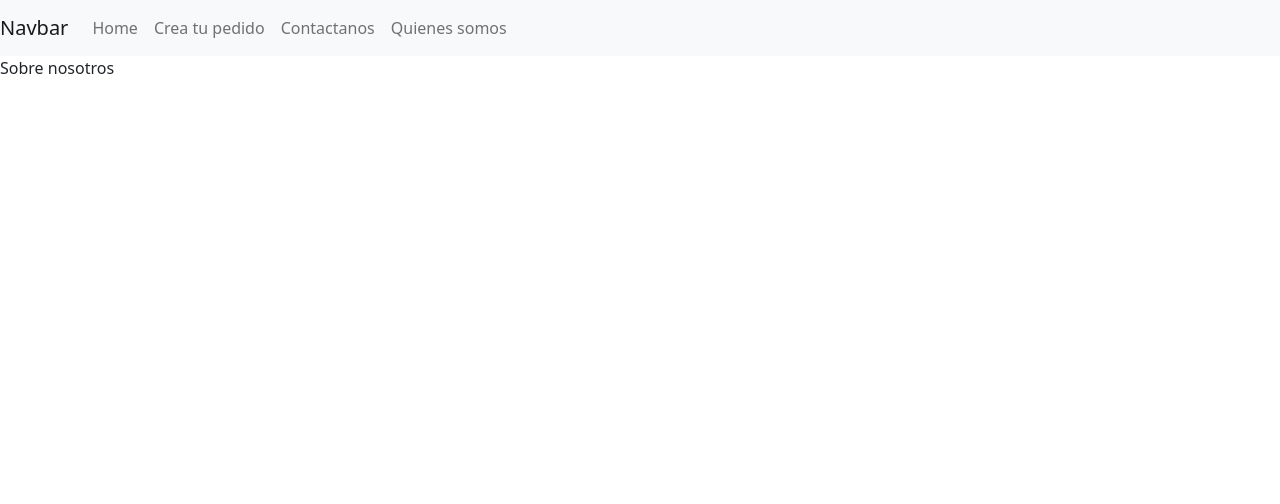
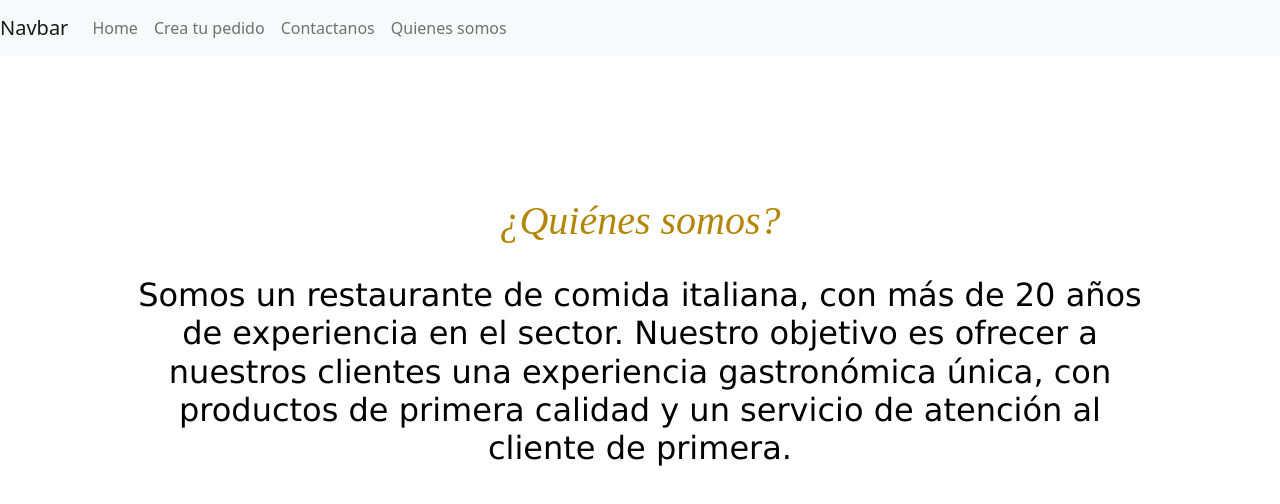
Before and after one commit to AdrianMzn/McAnabel, a React (Create React App) app in the folder anabelle-ristorante/: page /sobreNosotros in a window 1280 px wide. Shown: the top 504 px of the page. Built offline with nearby package versions, Linux system fonts and the light colour scheme.

Commit message:
cambiosss

```diff
--- a/anabelle-ristorante/src/App.js
+++ b/anabelle-ristorante/src/App.js
@@ -6,7 +6,7 @@ import Home from './components/Home';
 import Error from './components/Error';
 import CreaPedido from './components/CreaPedido';
 import Contacto from './components/Contacto';
-import SobreNosotros from './components/SobreNosotros';
+import SobreNosotros from './components/SobreNosotros/SobreNosotros';
 
 
 function App() {
@@ -23,6 +23,7 @@ function App() {
               <Route path="*" element={<Error />} />
             </Routes>
 
+
         </div>
 
     </Router>
--- a/anabelle-ristorante/src/components/CarritoActual.jsx
+++ b/anabelle-ristorante/src/components/CarritoActual.jsx
@@ -52,8 +52,8 @@ export class carritoActual extends Component {
                 <h1>Información de envio</h1>
                 <form>
                 <br />
-                  <input placeholder="Direccion de envio"/>  <br />  <br />
-                  <input placeholder="Número de teléfono"/>  <br />  <br />
+                  <input className="btn inputCreaPedido" placeholder="Direccion de envio"/>  <br />
+                  <input className="btn inputCreaPedido" placeholder="Número de teléfono"/>  <br />  <br />
                   <button type="button" className="btn btn-outline-success" onClick={ (e) => {this.realizarPedido(e) }}>Confirmar pedido</button>
                 </form>
           </div>
--- a/anabelle-ristorante/src/components/CreaPedido.css
+++ b/anabelle-ristorante/src/components/CreaPedido.css
@@ -27,7 +27,7 @@ h1 {
      margin: 0 0 12px;
 }
 
-input{
+.inputCreaPedido{
     border: 1px solid black;
     margin: 20px;
     min-width: 250px;
--- a/anabelle-ristorante/src/components/SobreNosotros.jsx
+++ /dev/null
@@ -1,11 +0,0 @@
-import React, { Component } from 'react'
-
-export class SobreNosotros extends Component {
-  render() {
-    return (
-      <div>Sobre nosotros</div>
-    )
-  }
-}
-
-export default SobreNosotros
--- /dev/null
+++ b/anabelle-ristorante/src/components/SobreNosotros/SobreNosotros.css
@@ -0,0 +1,33 @@
+/* Reiniciamos el margin y el padding */
+*{
+    margin: 0;
+    padding: 0;
+}
+
+.bodySobreNosotros{
+    font-family: Verdana, Geneva, Tahoma, sans-serif;
+    background-image: url("https://images4.alphacoders.com/276/276908.jpg");
+    /* Hacemos translúcida la imagen */
+    background-color: rgba(250, 250, 250, 0.5);
+    background-blend-mode: lighten;
+    /* Ajustamos la imagen al tamaño de la pantalla */
+    background-size: cover;
+}
+
+.mainSobreNosotros{
+    /* Ponemos el h2 en un tamaño más estrecho */
+    width: 80%;
+    /* Alineamos el h1 y el h2 al centro de la pantalla */
+    margin: 0 auto;
+
+    position: absolute;
+    top: 42%;
+    left: 50%;
+    transform: translate(-50%, -50%);
+}
+
+.h2SobreNosotros{
+    color: black;
+    text-align: center;
+    margin-top: 3%;
+}
--- /dev/null
+++ b/anabelle-ristorante/src/components/SobreNosotros/SobreNosotros.jsx
@@ -0,0 +1,23 @@
+import './SobreNosotros.css'
+import React, { Component } from 'react'
+
+
+export class SobreNosotros extends Component {
+  render() {
+    return (
+          <div className="bodySobreNosotros">
+
+            <main className="mainSobreNosotros">
+                <h1>¿Quiénes somos?</h1>
+                <h2 className='h2SobreNosotros'>
+                    Somos un restaurante de comida italiana, con más de 20 años de experiencia en el sector.
+                    Nuestro objetivo es ofrecer a nuestros clientes una experiencia gastronómica única,
+                    con productos de primera calidad y un servicio de atención al cliente de primera.
+                </h2>
+            </main>
+          </div>
+    )
+  }
+}
+
+export default SobreNosotros
```
Also changed, not shown: anabelle-ristorante/src/App.css (line endings or trailing spaces), 1 other file (tests, documents, lock files or other folders).
